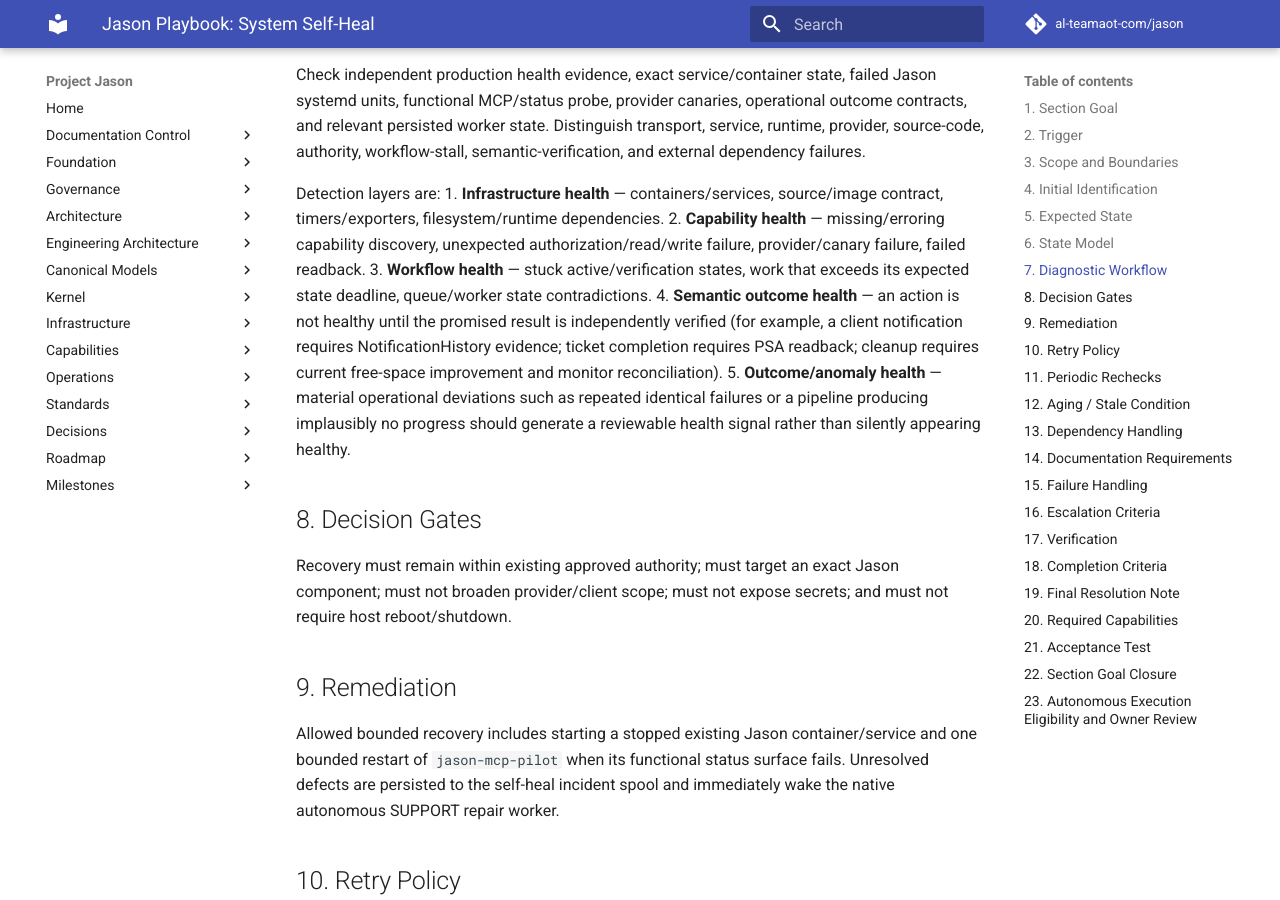
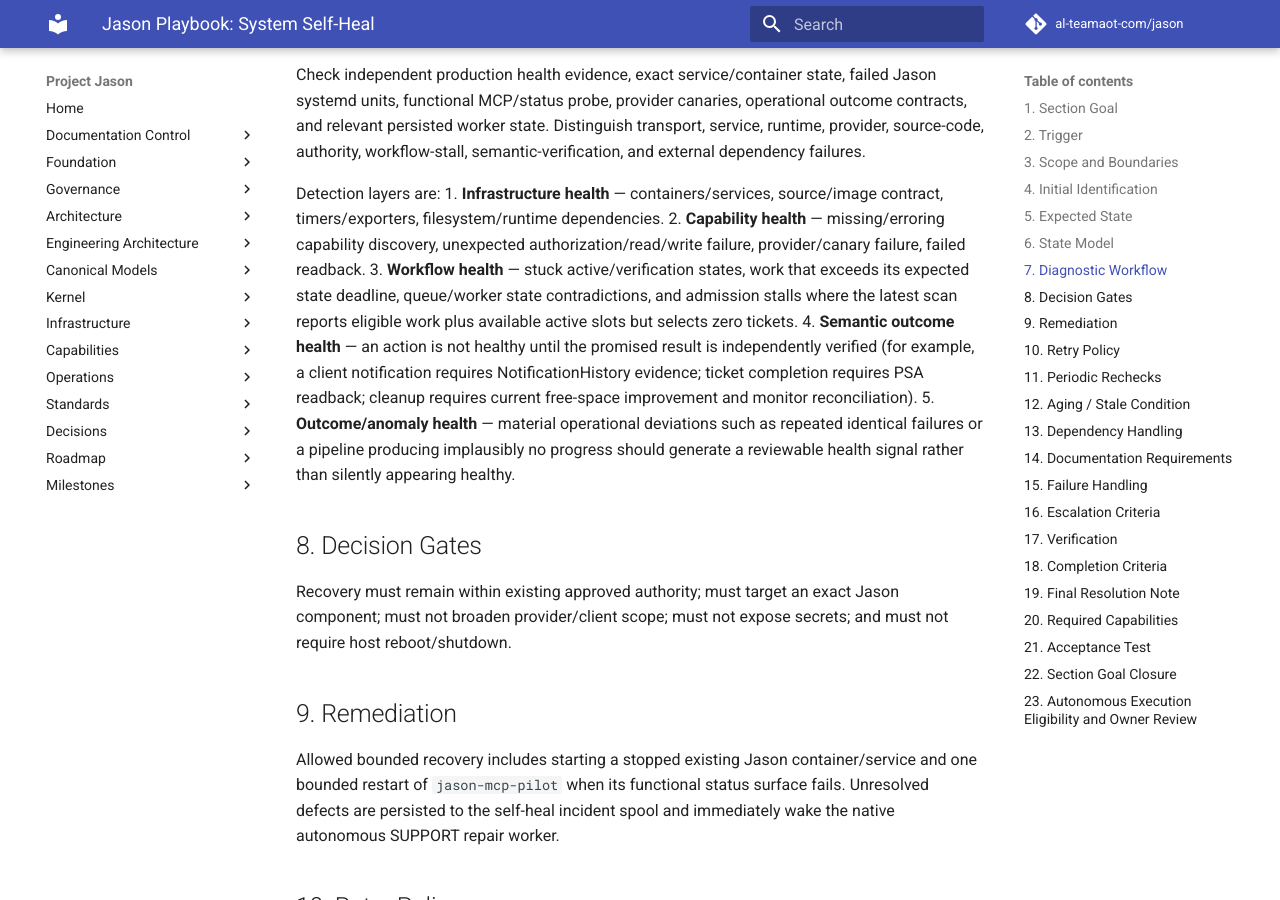
Before and after one commit to al-teamaot-com/jason, an MkDocs documentation site: the page built from docs/playbooks/Jason-System-Self-Heal.md, in a window 1280 px wide and 900 px high, scrolled down 2219 px. Built offline with MkDocs 1.6.1 and Material for MkDocs 9.7.7, drawn with Linux system fonts in a browser that asks for light colours; comment, search, counter and statistics services are not loaded.

Commit message:
Document autonomy admission stall self-heal

```diff
--- a/docs/playbooks/Jason-System-Self-Heal.md
+++ b/docs/playbooks/Jason-System-Self-Heal.md
@@ -71,7 +71,7 @@ Check independent production health evidence, exact service/container state, fai
 Detection layers are:
 1. **Infrastructure health** — containers/services, source/image contract, timers/exporters, filesystem/runtime dependencies.
 2. **Capability health** — missing/erroring capability discovery, unexpected authorization/read/write failure, provider/canary failure, failed readback.
-3. **Workflow health** — stuck active/verification states, work that exceeds its expected state deadline, queue/worker state contradictions.
+3. **Workflow health** — stuck active/verification states, work that exceeds its expected state deadline, queue/worker state contradictions, and admission stalls where the latest scan reports eligible work plus available active slots but selects zero tickets.
 4. **Semantic outcome health** — an action is not healthy until the promised result is independently verified (for example, a client notification requires NotificationHistory evidence; ticket completion requires PSA readback; cleanup requires current free-space improvement and monitor reconciliation).
 5. **Outcome/anomaly health** — material operational deviations such as repeated identical failures or a pipeline producing implausibly no progress should generate a reviewable health signal rather than silently appearing healthy.
 
```
